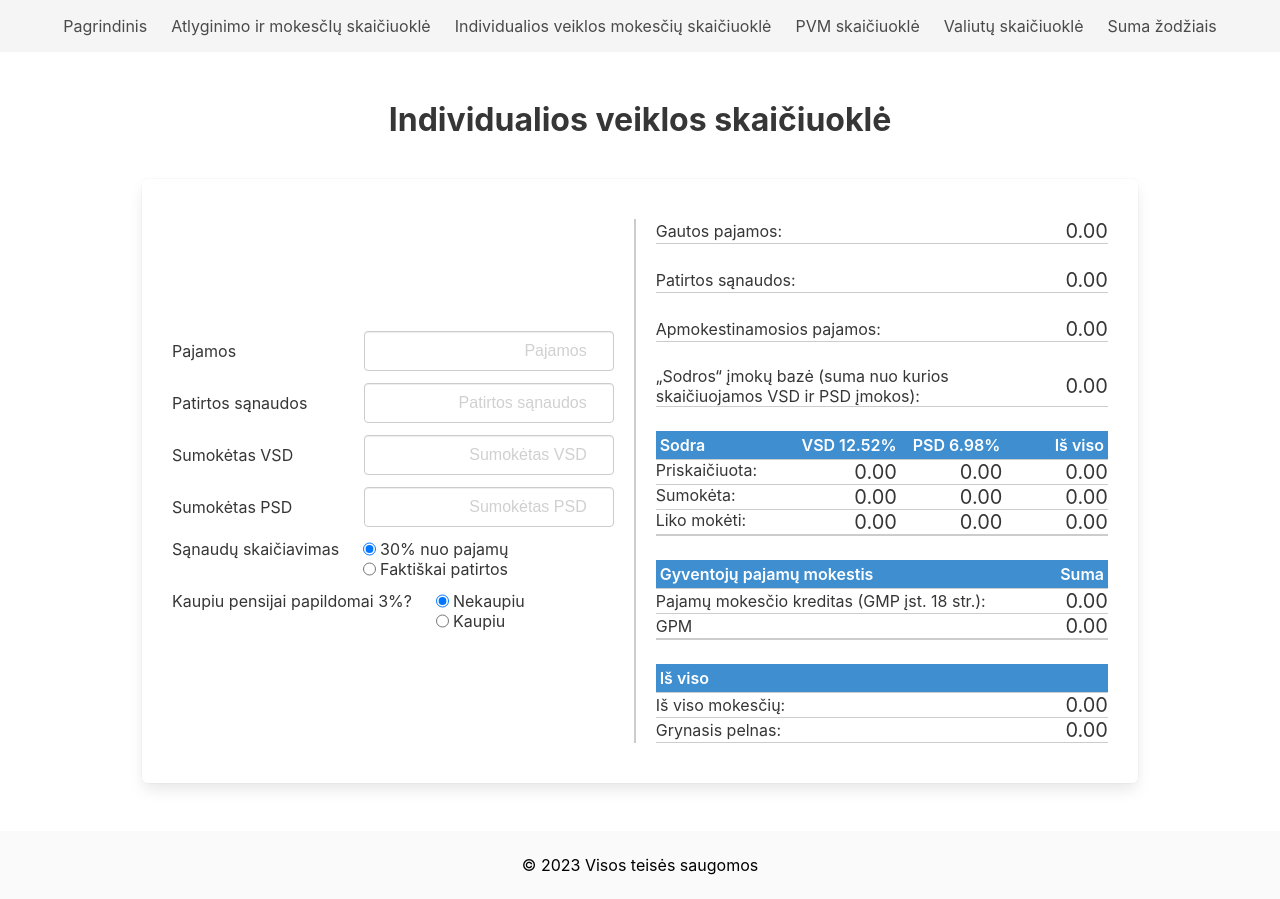
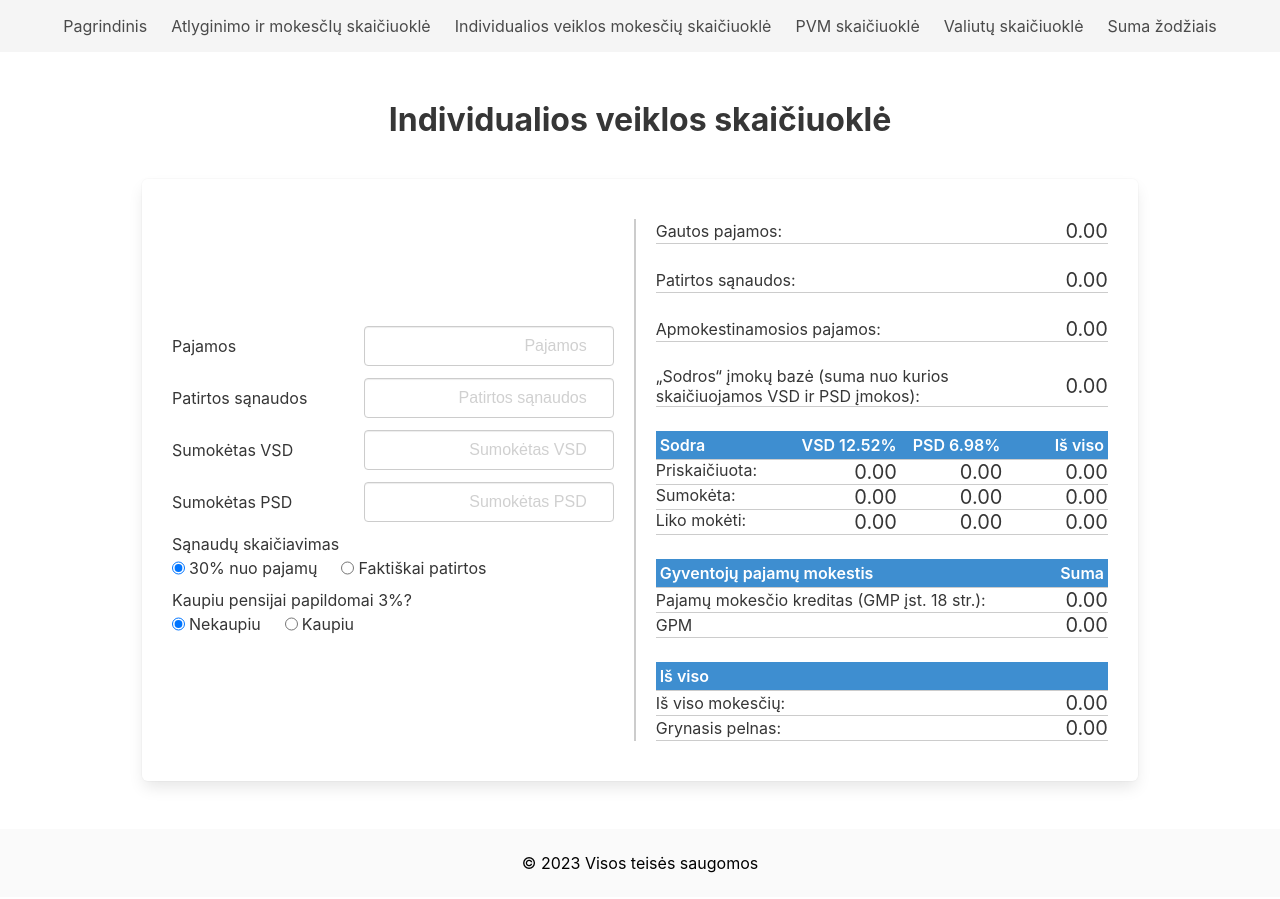
Before and after one commit to ernestas17/CA_2, a React (Vite) app: page /individual-activity-tax-calculator in a window 1280 px wide. Built offline with nearby package versions, Linux system fonts and the light colour scheme.

Commit message:
radio buttons flex direction changed

```diff
--- a/src/components/organisms/IndividualActivityTaxCalculator/styles.ts
+++ b/src/components/organisms/IndividualActivityTaxCalculator/styles.ts
@@ -12,21 +12,19 @@ export const StyledContentContainer = styled.div`
 
 export const SyledRadioWithLabel = styled.div`
   display: flex;
-  /* flex-direction: column; */
-  /* gap: 0.5em; */
-  gap: 1.5em;
+  flex-direction: column;
+  gap: 0.25em;
+  /* gap: 1.5em; */
 `;
 
 export const SyledRadioWrapper = styled.div`
   display: flex;
-  flex-direction: column;
-  /* gap: 1.5rem; */
+  /* flex-direction: column; */
+  gap: 1.5rem;
 `;
 
 export const StyledOutputContainer = styled.div`
-  &:last-child {
-    border: none;
-  }
+ border-bottom: none !important;
 `;
 
 export const StyledTitleRow = styled.div`
@@ -34,9 +32,10 @@ export const StyledTitleRow = styled.div`
   width: 100%;
   justify-content: space-between;
   background-color: rgb(62, 142, 208);
-  color: white;
+  color: rgb(255, 255, 255);
   padding: 0.25rem;
   font-weight: 600;
+  /* border-radius: 0.25rem 0.25rem 0 0; */
 `;
 
 export const StyledLableColumn = styled.label`
```
